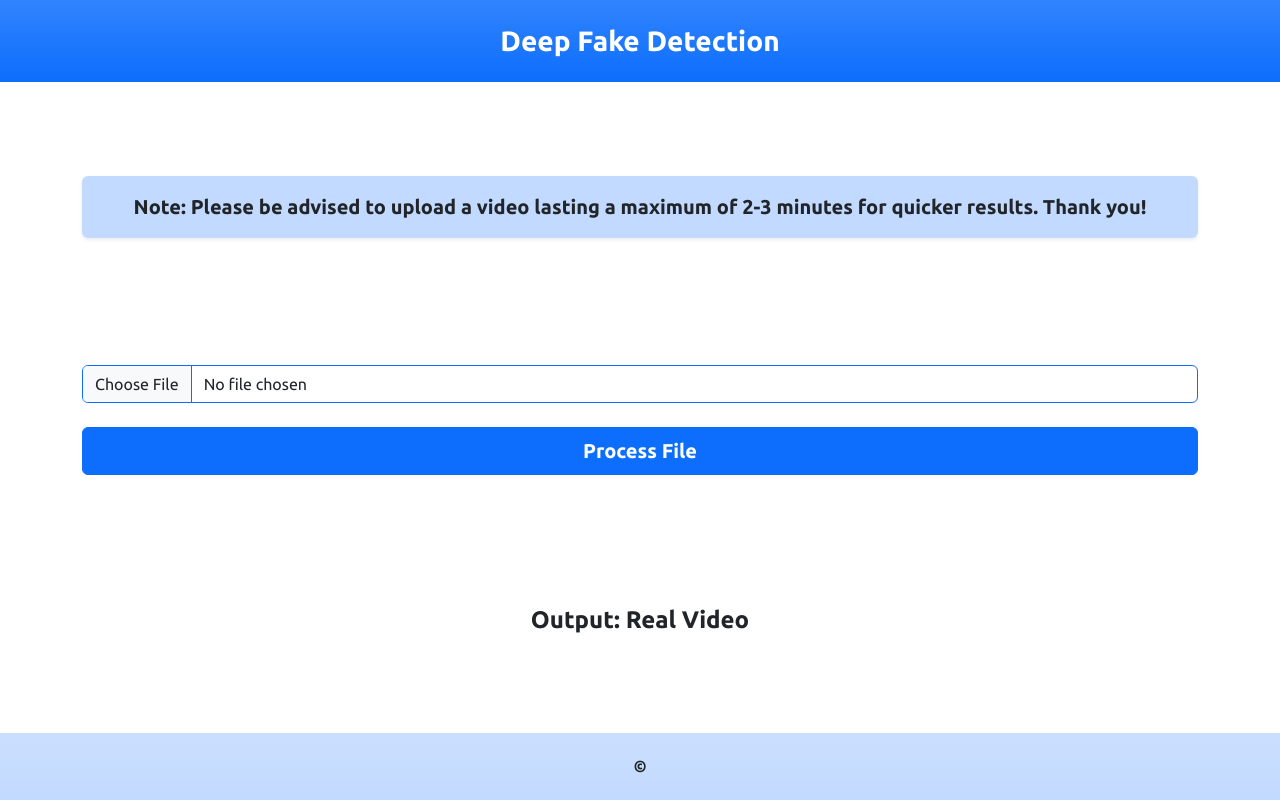
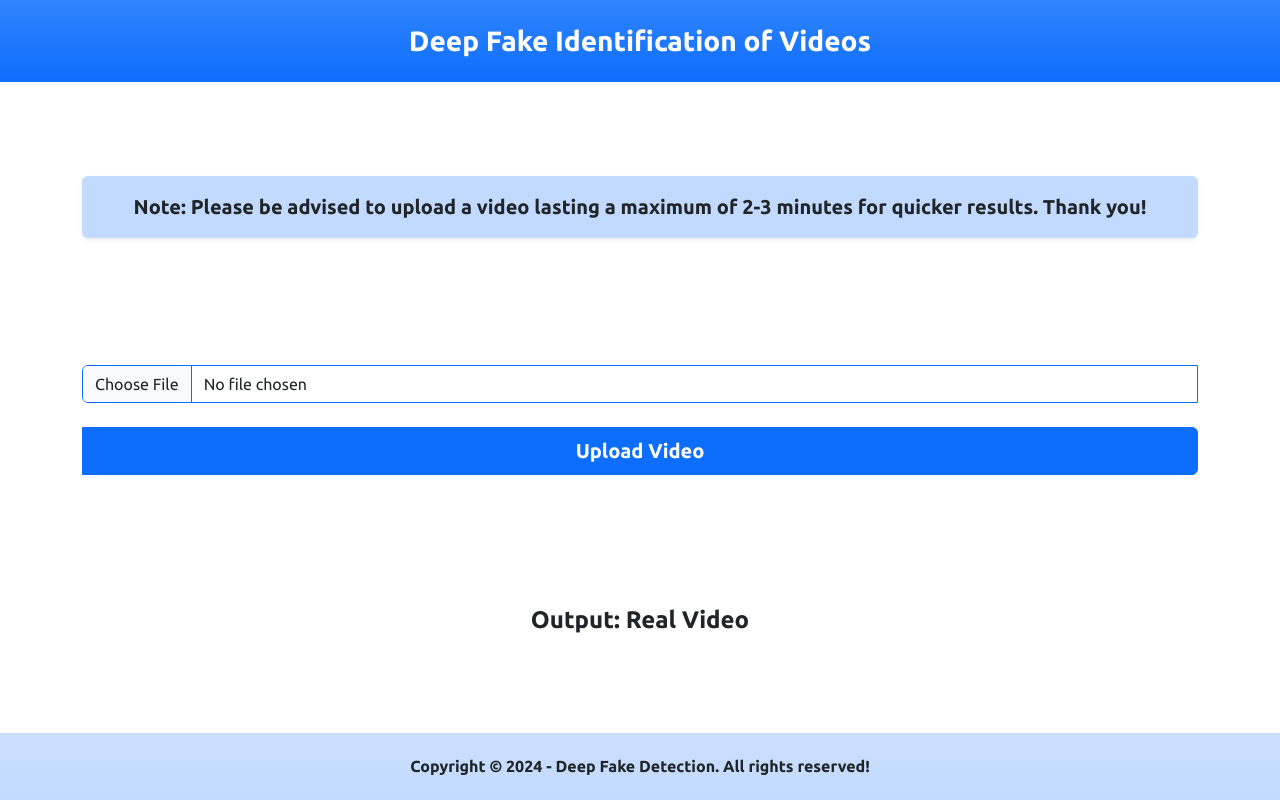
Before and after one commit to technicalwajahat/deep_fake_detection, a Flask app: page / in a window 1280 px wide. Run offline with Flask 3, Linux system fonts and the light colour scheme; some libraries are stand-ins or nearby versions.

Commit message:
updated code

```diff
--- a/app.py
+++ b/app.py
@@ -1,10 +1,45 @@
-from flask import Flask, render_template
+from flask import Flask, render_template, request, redirect, url_for
+import os
+from werkzeug.utils import secure_filename
+
 app = Flask(__name__)
 
+# Configure upload folder path
+UPLOAD_FOLDER = 'static/uploads'
+ALLOWED_EXTENSIONS = {'mp4', 'webm', 'ogg', 'wmv'}
+
 @app.route('/')
-def hello():
+def index():
     return render_template('index.html')
 
+@app.route('/upload', methods=['GET', 'POST'])
+def upload_file():
+    # Handle POST Request
+    if request.method == 'POST':
+        if 'video' not in request.files:
+            return redirect(request.url)
+
+        uploaded_file = request.files['video']
+
+        if uploaded_file.filename == '':
+            return redirect(request.url)
+
+
+        if uploaded_file and allowed_file(uploaded_file.filename):
+            filename = secure_filename(uploaded_file.filename)
+            filepath = os.path.join(UPLOAD_FOLDER, filename)
+            uploaded_file.save(filepath)
+
+            return render_template('index.html', saved_path=filepath, success=True)
+        else:
+            return render_template('index.html')
+
+    # Handle GET Request
+    if request.method == 'GET':
+        return render_template('index.html')
+
+def allowed_file(filename):
+    return '.' in filename and filename.rsplit('.', 1)[1].lower() in ALLOWED_EXTENSIONS
 
 if __name__ == '__main__':
     app.run(port=3000, debug=True)
--- a/templates/index.html
+++ b/templates/index.html
@@ -22,7 +22,7 @@
     <!-- Header -->
     <div class="container-fluid p-4 bg-primary bg-gradient">
         <header>
-            <h1 class="fs-3 fw-bold text-white text-center">Deep Fake Detection</h1>
+            <h1 class="fs-3 fw-bold text-white text-center">Deep Fake Identification of Videos</h1>
         </header>
     </div>
 
@@ -43,15 +43,31 @@
         <!-- Container # 02 -->
         <div class="container mt-5">
             <!-- Upload File & Button -->
-            <div class="rows-cols-1">
-                <div class="input-group mb-4">
-                    <input type="file" class="form-control border-primary" id="inputFile">
+            <div class="rows-cols-*">
+                <form action="/upload" method="POST" enctype="multipart/form-data" class="input-group">
+                    <input class="form-control border-primary mb-4" type="file" name="video" accept="video/*"
+                        id="inputFile">
+                    <input type="submit" class="btn btn-primary w-100 fs-5 p-2 fw-bold" value="Upload Video"></input>
+                </form>
+
+                <!-- Message Suuccess -->
+                {% if success %}
+                <div class="bg-success bg-opacity-25 p-3 shadow-sm rounded mt-4">
+                    <p class="text-center fw-bold fs-5">
+                        Video Uploaded & Processing Start!
+                    </p>
                 </div>
-                <button type="button" class="btn btn-primary w-100 fs-5 p-2 fw-bold">Process File</button>
+                <!-- Message Failed -->
+                {% endif %}
+
+                <!-- Path of Saved File -->
+                {% if saved_path %}
+                <p>Video saved at: {{ saved_path }}</p>
+                {% endif %}
             </div>
         </div>
 
-        <!-- Container # 02 -->
+        <!-- Container # 03 -->
         <div class="container mt-5">
             <!-- Output Text -->
             <div class="rows-cols-">
@@ -64,8 +80,7 @@
     <!-- Footer -->
     <div class="container-fluid bg-primary bg-gradient bg-opacity-25 p-4" id="footer">
         <footer>
-            <h3 class="fs-6 text-center fw-bold">&copy;
-            </h3>
+            <h3 class="fs-6 text-center fw-bold">Copyright &copy; 2024 - Deep Fake Detection. All rights reserved!</h3>
         </footer>
     </div>
 
```
